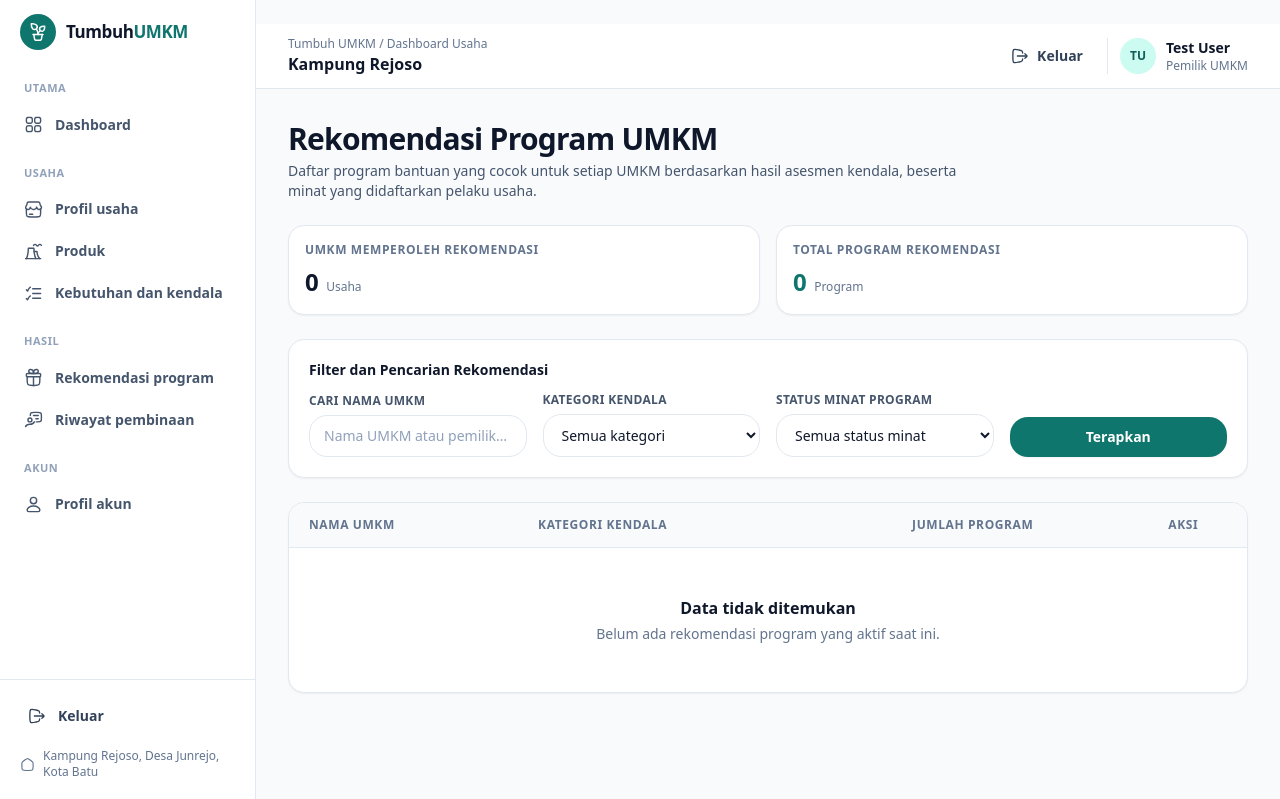
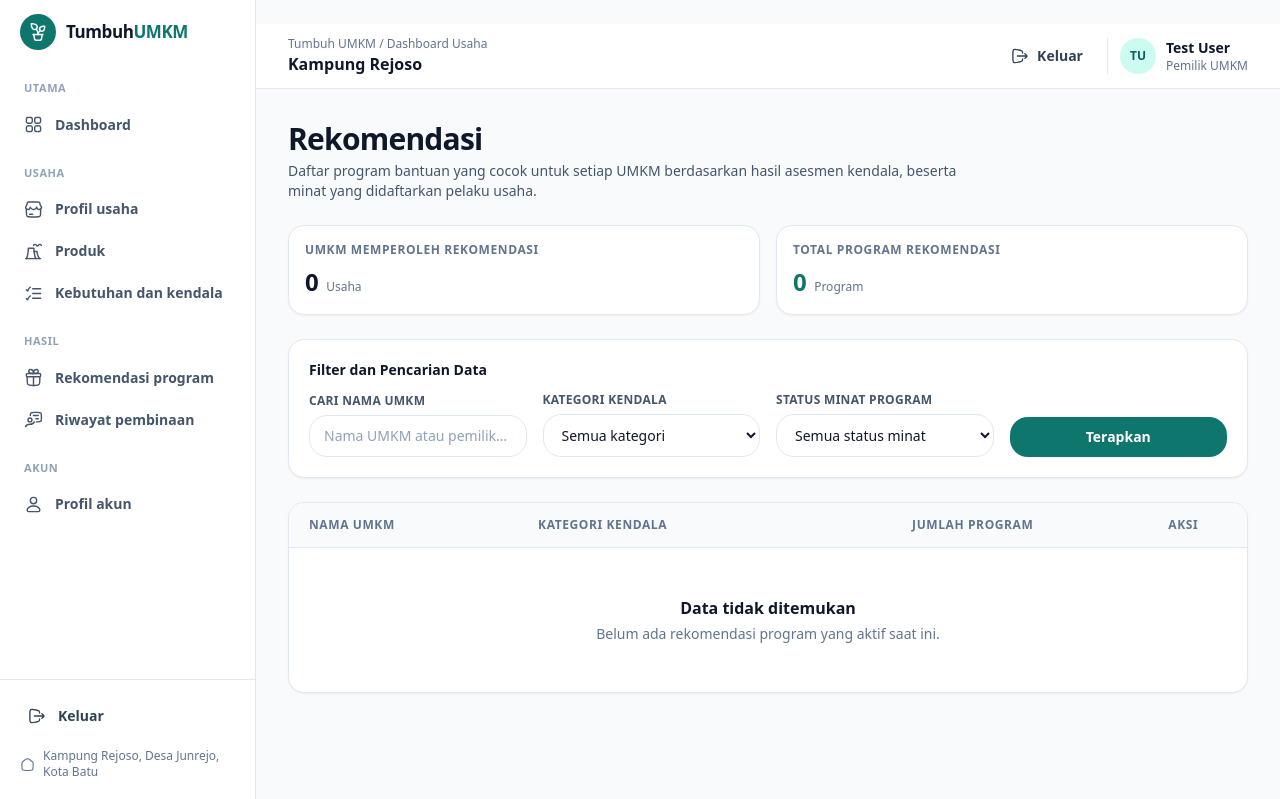
Before and after one commit to daffaputra09/pbl-tumbuh-umkm, a Laravel app: page /petugas/rekomendasi in a window 1280 px wide. Shown: the top 799 px of the page. Run offline with Laravel 12, Linux system fonts and the light colour scheme; a user stored in the database is signed in; data comes from the database, SQL or seed files in the repository; data that the repository does not hold is empty; style sheets or scripts are compiled from the project's sources; parts of the project's set-up code (start-up, migrations or seed data) failed here and were passed over.

Commit message:
revisi rekomendasi

```diff
--- a/resources/views/staff/rekomendasi.blade.php
+++ b/resources/views/staff/rekomendasi.blade.php
@@ -1,11 +1,11 @@
 @extends('layouts.app-shell')
 
-@section('title', 'Rekomendasi Program UMKM — TUMBUH UMKM')
+@section('title', 'Rekomendasi — TUMBUH UMKM')
 
 @section('content')
     <div class="mx-auto max-w-5xl space-y-6">
         <div>
-            <h1 class="text-2xl font-bold tracking-tight text-ink sm:text-3xl">Rekomendasi Program UMKM</h1>
+            <h1 class="text-2xl font-bold tracking-tight text-ink sm:text-3xl">Rekomendasi</h1>
             <p class="mt-1 max-w-2xl text-sm text-slate-600">
                 Daftar program bantuan yang cocok untuk setiap UMKM berdasarkan hasil asesmen kendala, beserta minat yang didaftarkan pelaku usaha.
             </p>
@@ -31,7 +31,7 @@
 
         {{-- Panel Filter & Pencarian --}}
         <section aria-labelledby="filter-rekomendasi-heading" class="rounded-2xl border border-border bg-white p-5 shadow-xs">
-            <h2 id="filter-rekomendasi-heading" class="text-sm font-semibold text-ink">Filter dan Pencarian Rekomendasi</h2>
+            <h2 id="filter-rekomendasi-heading" class="text-sm font-semibold text-ink">Filter dan Pencarian Data</h2>
             <form method="get" action="{{ request()->url() }}" class="mt-3 grid grid-cols-1 gap-4 sm:grid-cols-2 lg:grid-cols-4 lg:items-end">
                 <div>
                     <label for="q" class="block text-xs font-semibold uppercase tracking-wide text-slate-600">Cari Nama UMKM</label>
@@ -216,7 +216,7 @@
                         <div class="flex items-start justify-between border-b border-border bg-slate-50/75 px-6 py-4">
                             <div>
                                 <h3 id="modal-title-{{ $group['businessId'] }}" class="text-lg font-bold text-ink">
-                                    Detail Rekomendasi Program
+                                    Detail Program Bantuan
                                 </h3>
                                 <div class="mt-1 flex flex-wrap items-center gap-2 text-xs text-slate-600">
                                     <span class="font-semibold text-slate-800">{{ $group['businessName'] }}</span>
@@ -245,7 +245,7 @@
                         <div class="p-6">
                             <div class="mb-3 flex items-center justify-between">
                                 <p class="text-xs font-semibold uppercase tracking-wider text-slate-500">
-                                    Daftar Program Rekomendasi ({{ $group['totalRecommendations'] }})
+                                    Daftar Program Bantuan ({{ $group['totalRecommendations'] }})
                                 </p>
                                 <span class="text-xs text-slate-500">
                                     {{ $group['appliedCount'] }} Diminati
```
Also changed, not shown: tests/Feature/StaffRecommendationTest.php (+7 -7 lines).
